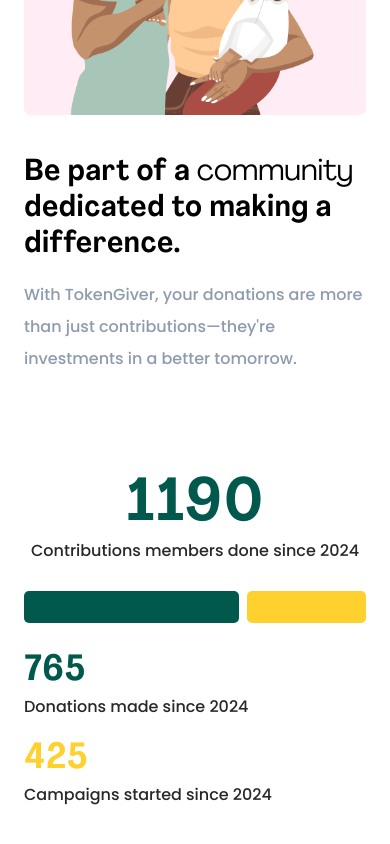
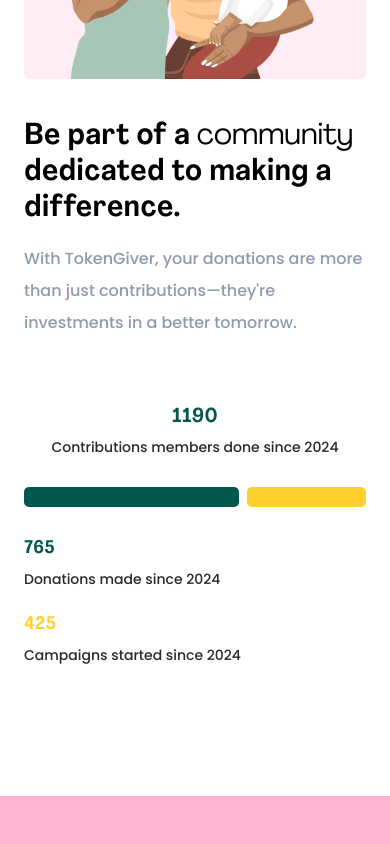
Before and after one commit to Token-Giver/token-giver-website, a Next.js app: page /about in a window 390 px wide. Shown: the part 2054-2898 px from the top of the page. Built offline with nearby package versions, Linux system fonts and the light colour scheme.

Commit message:
make changes to mobile appearance

```diff
--- a/app/components/contribution-stats.tsx
+++ b/app/components/contribution-stats.tsx
@@ -11,14 +11,14 @@
   return (
     <div className="px-6 sm:px-10 lg:px-[100px] pb-[65px] 2xl:max-w-[1440px] 2xl:mx-auto">
       <div className=" ">
-        <h3 className="text-center font-AgrandirBold text-6xl md:text-3xl text-primary">
+        <h3 className="text-center font-AgrandirBold text-xl  sm:text-3xl text-primary">
           {totalContributions}
         </h3>
-        <p className="text-center text-base leading-8 text-raisin-black font-medium mb-6">
+        <p className=" text-sm text-center sm:text-base leading-8 text-raisin-black font-medium mb-6">
           Contributions members done since 2024
         </p>
       </div>
-      <div className="flex h-8 gap-x-2 mb-4">
+      <div className="flex h-5 md:h-8 gap-x-2 mb-4">
         <div
           className="bg-primary rounded-[5px] h-full"
           style={{ width: `${donationPercentage}%` }}
@@ -30,18 +30,18 @@
       </div>
       <div className="flex flex-col pt-3  gap-4 md:flex-row   md:justify-between">
         <div>
-          <h4 className="font-AgrandirBold text-4xl lg:text-xl  text-primary">
+          <h4 className="font-AgrandirBold text-lg md:text-xl  text-primary">
             {totalDonations}
           </h4>
-          <p className="text-base leading-8 text-raisin-black font-medium">
+          <p className=" text-sm md:text-base leading-8 text-raisin-black font-medium">
             Donations made since 2024
           </p>
         </div>
         <div className="md:text-right">
-          <h4 className="font-AgrandirBold text-4xl lg:text-xl text-jonquil">
+          <h4 className="font-AgrandirBold text-lg md:text-xl text-jonquil">
             {totalCampaigns}
           </h4>
-          <p className="text-base leading-8 text-raisin-black font-medium">
+          <p className="text-sm md:text-base leading-8 text-raisin-black font-medium">
             Campaigns started since 2024
           </p>
         </div>
--- a/app/components/newsletter.tsx
+++ b/app/components/newsletter.tsx
@@ -7,7 +7,7 @@
         <h2 className="text-raisin-black font-AgrandirBold text-3xl mb-6">
           Stay <span className="font-AgrandirRegular">Updated</span>
         </h2>
-        <p className="font-medium text-base leading-7 text-ash">
+        <p className="font-medium text-sm sm:text-base leading-7 text-ash">
           Join our community and stay informed about the latest campaigns,
           success stories, and blockchain innovations in fundraising.
         </p>
--- a/app/components/who-we-are.tsx
+++ b/app/components/who-we-are.tsx
@@ -2,7 +2,7 @@
 
 function WhoWeAre() {
   return (
-    <div className="px-6 md:px-10 lg:px-20 xl:px-[100px] py-[100px] space-y-10 sm:space-y-12 lg:space-y-20 2xl:max-w-[1440px] 2xl:mx-auto">
+    <div className="px-6 md:px-10 lg:px-20 xl:px-[100px] py-16 md:py-[100px] space-y-10 sm:space-y-12 lg:space-y-20 2xl:max-w-[1440px] 2xl:mx-auto">
       <div className="flex flex-col lg:flex-row justify-between items-center gap-5">
         <div className=" py-4 space-y-7 lg:flex-1">
           <h2 className=" font-AgrandirBold text-3xl">
@@ -30,7 +30,7 @@
           Be part of a <span className="font-AgrandirRegular">community</span>{" "}
           dedicated to making a difference.
         </h2>
-        <p className="text-base leading-8 text-ash font-medium  w-full text-left lg:w-5/6 xl:w-1/2">
+        <p className=" text-base leading-8 text-ash font-medium  w-full text-left lg:w-5/6 xl:w-1/2">
           With TokenGiver, your donations are more than just
           contributions—they're investments in a better tomorrow.
         </p>
```
